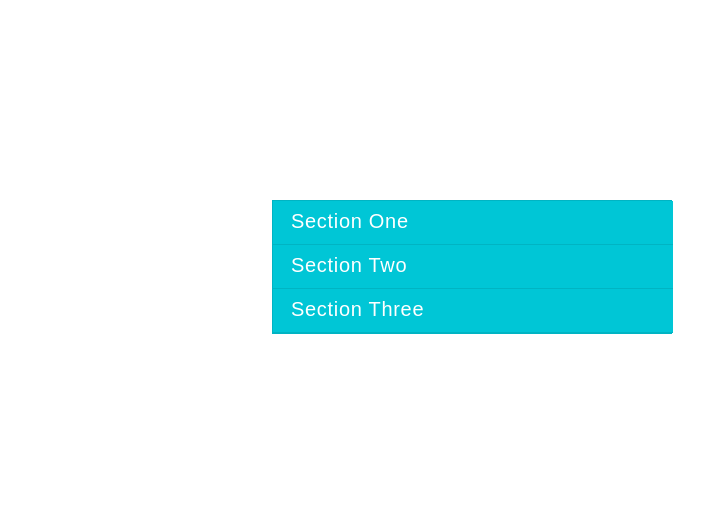
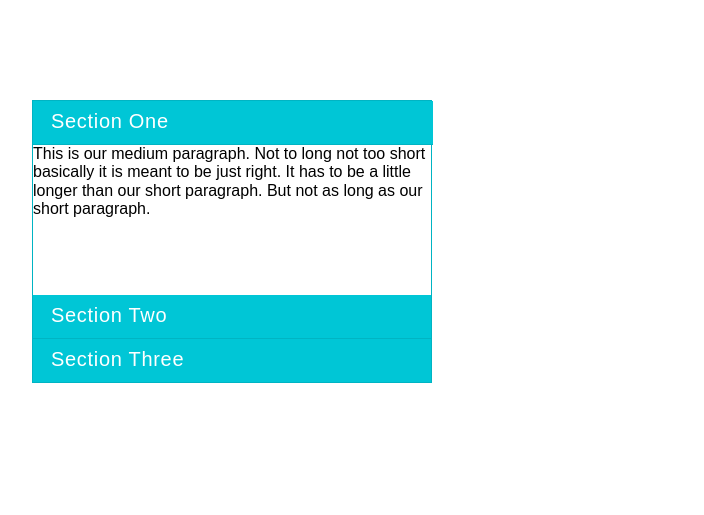
Before and after one commit to farstrider777/jquery_accordion, a plain HTML site: page index.html in a window 1280 px wide. Shown: the whole page, without its empty margins (168-872 px from the left). Drawn offline with Linux system fonts and the light colour scheme.

Commit message:
Got the boxes to accordion and change size

```diff
--- a/css/style.scss
+++ b/css/style.scss
@@ -6,7 +6,7 @@
 $primary-color: #333;
 $main-box-width: 400px;
 
-section {
+div div{
   background: #00C6D6;
   width: $main-box-width;
   height: 44px;
@@ -19,9 +19,25 @@ section {
   letter-spacing: .7px;
 }
 
+
+
+.expanded {
+  height: 194px;
+  transition: max-height 1s ease;
+
+}
+
+.shrunk{
+  transition: max-height 1s ease;
+
+  height: 44px;
+  overflow: hidden;
+}
+
 .container {
   border: 1px solid #00B4C3;
   width: $main-box-width;
-  margin: auto;
-  margin-top: 200px;
+  height: 283px;
+  margin-left: 200px;
+  margin-top: 100px;
 }
--- a/index.html
+++ b/index.html
@@ -8,9 +8,36 @@
   </head>
   <body>
     <div class="container">
-      <section>Section One</section>
-      <section>Section Two</section>
-      <section>Section Three</section>
+    <section class="expanded section1">
+      <div>Section One</div>
+      <article>
+        This is our medium paragraph. Not to long not too short
+        basically it is meant to be just right. It has to be
+        a little longer than our short paragraph. But not
+        as long as our short paragraph.
+      </article>
+    </section>
+
+    <section class="shrunk section2">
+      <div>Section Two</div>
+      <article>
+        This paragraph is to demonstrate a short paragraph.
+        Basically we want this to work no matter the size.
+      </article>
+    </section>
+
+    <section class="shrunk section3">
+      <div>Section Three</div>
+      <article>
+        This paragraph is to demonstrate a long paragraph.
+        For this paragraph we will want to put some filler
+        text. Basically some text to make this longer.
+        I mean way longer than some of those other silly
+        paragraphs. This is like the mack daddy of paragraphs.
+        Are we done yet with it? Not quite we want to it be a
+        little longer. Ok done!
+      </article>
+    </section>
     </div>
     <script src="javascript/jquery.js"></script>
     <script src="javascript/main.js"></script>
--- a/javascript/main.js
+++ b/javascript/main.js
@@ -16,14 +16,29 @@ a little longer than our short paragraph. But not
 as long as our short paragraph.
 */
 
-var section = document.querySelectorAll('section')
+$("section").on("mouseover", expandBox);
+/*
+ var section = document.querySelectorAll('section')
 
-section[0].addEventListener("mouseover", expandBox);
-section[1].addEventListener("mouseover", expandBox);
-section[2].addEventListener("mouseover", expandBox);
+ section[0].addEventListener("mouseover", expandBox);
+ section[1].addEventListener("mouseover", expandBox);
+ section[2].addEventListener("mouseover", expandBox);
+*/
+var target;
+var section;
 
 function expandBox(event){
-  var target = event.target;
-  console.log(event.target);
-  console.log("whoot we've been moused over")
+  //target = event.target;
+  target = event.currentTarget;
+  target = $(target);
+  console.log(target);
+  var section = $(section);
+  console.log(section);
+  //section.removeClass( "expanded noClass");
+  $(".section1").removeClass("expanded").addClass("shrunk");
+  $(".section2").removeClass("expanded").addClass("shrunk");
+  $(".section3").removeClass("expanded").addClass("shrunk");
+  target.removeClass("shrunk noClass").addClass( "expanded" );
+
+
 }
```
Also changed, not shown: css/style.css.
